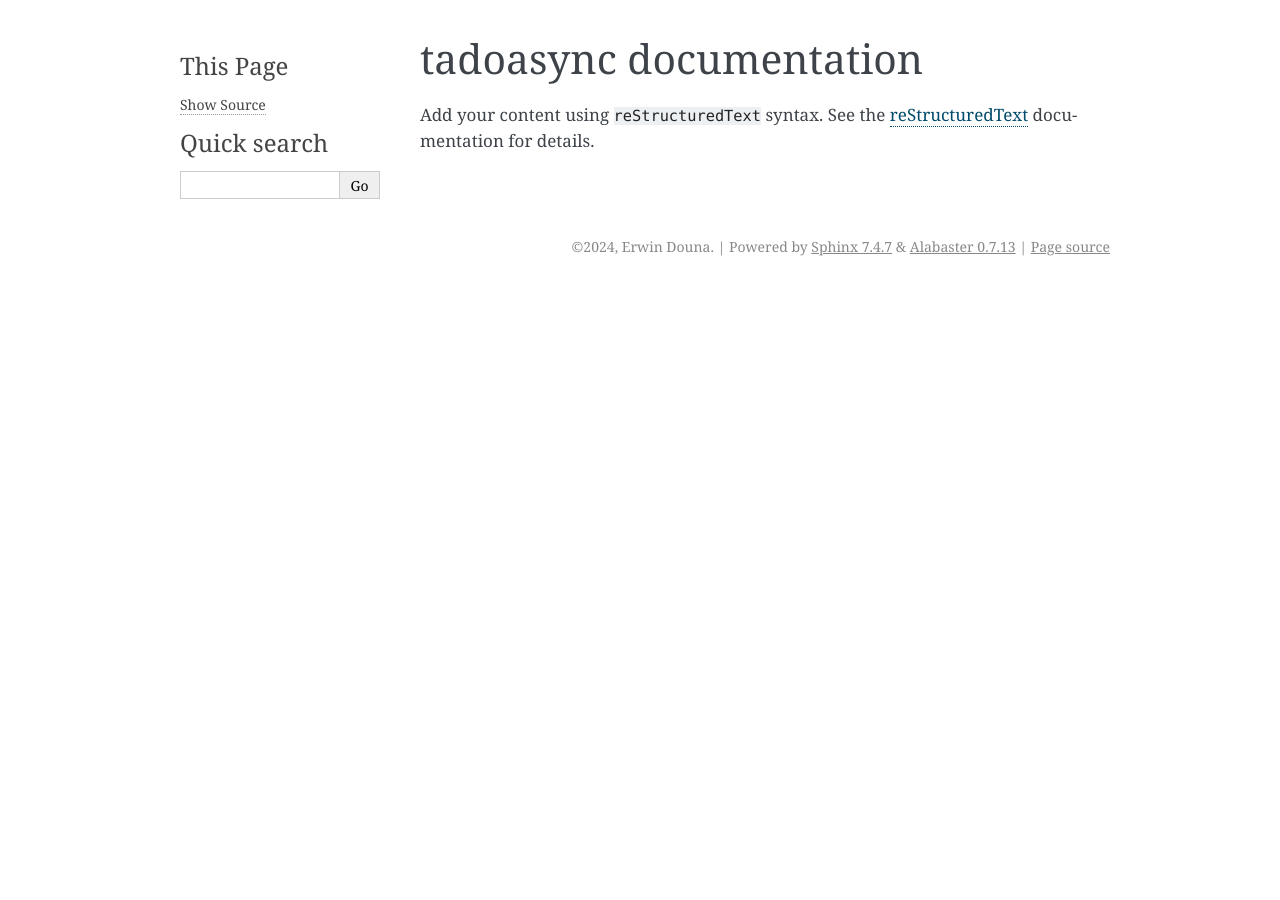
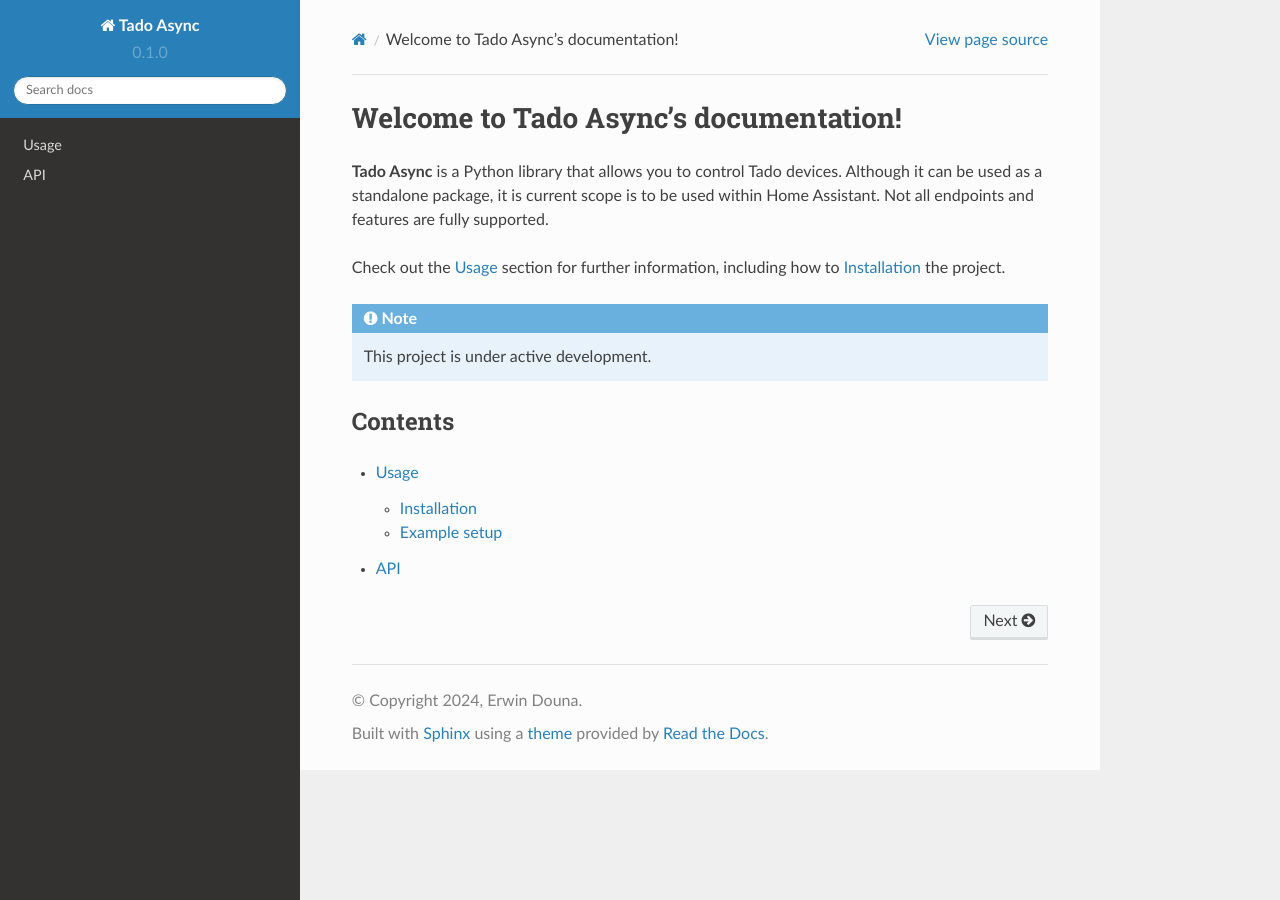
Before and after one commit to erwindouna/python-tado, a Sphinx documentation site: the page built from docs/source/index.rst, in a window 1280 px wide. Built offline with Sphinx 7.4.7 and the Read the Docs theme 2.0.0, drawn with Linux system fonts in a browser that asks for light colours.

Commit message:
Proper documentation structure

```diff
--- a/docs/__init__.py
+++ b/docs/__init__.py
@@ -1 +1 @@
-""""Init file."""
+"""Init file for docs."""
--- a/docs/source/__init__.py
+++ b/docs/source/__init__.py
@@ -1 +1 @@
-"""Init file for source folder."""
+"""Init file for docs source."""
--- a/docs/source/conf.py
+++ b/docs/source/conf.py
@@ -1,29 +1,42 @@
-""""Sphinx configuration file for the tadoasync documentation."""
+"""Config file for Sphinx and documentation."""
+import sys
+from pathlib import Path
+
+sys.path.insert(0, str(Path("../../src").resolve()))
 # Configuration file for the Sphinx documentation builder.
-#
-# For the full list of built-in configuration values, see the documentation:
-# https://www.sphinx-doc.org/en/master/usage/configuration.html
 
-# -- Project information -----------------------------------------------------
-# https://www.sphinx-doc.org/en/master/usage/configuration.html#project-information
+# -- Project information
 
-project = "tadoasync"
+project = "Tado Async"
 copyright = "2024, Erwin Douna"  # noqa: A001
 author = "Erwin Douna"
 
-# -- General configuration ---------------------------------------------------
-# https://www.sphinx-doc.org/en/master/usage/configuration.html#general-configuration
+release = "0.1"
+version = "0.1.0"
+
+# -- General configuration
 
 extensions = [
+    "sphinx.ext.duration",
+    "sphinx.ext.doctest",
     "sphinx.ext.autodoc",
+    "sphinx.ext.autosummary",
+    "sphinx.ext.intersphinx",
     "sphinx.ext.napoleon",
 ]
 
+intersphinx_mapping = {
+    "python": ("https://docs.python.org/3/", None),
+    "sphinx": ("https://www.sphinx-doc.org/en/master/", None),
+}
+intersphinx_disabled_domains = ["std"]
+
 templates_path = ["_templates"]
+autosummary_generate = True
 
+# -- Options for HTML output
 
-# -- Options for HTML output -------------------------------------------------
-# https://www.sphinx-doc.org/en/master/usage/configuration.html#options-for-html-output
+html_theme = "sphinx_rtd_theme"
 
-html_theme = "alabaster"
-html_static_path = ["_static"]
+# -- Options for EPUB output
+epub_show_urls = "footnote"
--- a/docs/source/index.rst
+++ b/docs/source/index.rst
@@ -1,16 +1,21 @@
-.. tadoasync documentation master file, created by
-   sphinx-quickstart on Mon Jul 15 20:16:26 2024.
-   You can adapt this file completely to your liking, but it should at least
-   contain the root `toctree` directive.
+Welcome to Tado Async's documentation!
+=======================================
 
-tadoasync documentation
-=======================
+**Tado Async** is a Python library that allows you to control Tado devices.
+Although it can be used as a standalone package, it is current scope is to be used within Home Assistant.
+Not all endpoints and features are fully supported.
 
-Add your content using ``reStructuredText`` syntax. See the
-`reStructuredText <https://www.sphinx-doc.org/en/master/usage/restructuredtext/index.html>`_
-documentation for details.
+Check out the :doc:`usage` section for further information, including
+how to :ref:`installation` the project.
 
+.. note::
+
+   This project is under active development.
+
+Contents
+--------
 
 .. toctree::
-   :maxdepth: 2
-   :caption: Contents:
+
+   usage
+   api
```
Also changed, not shown: docs/source/api.rst (added, +7 -0 lines), docs/source/usage.rst (added, +32 -0 lines), .readthedocs.yaml, 1 other file.
